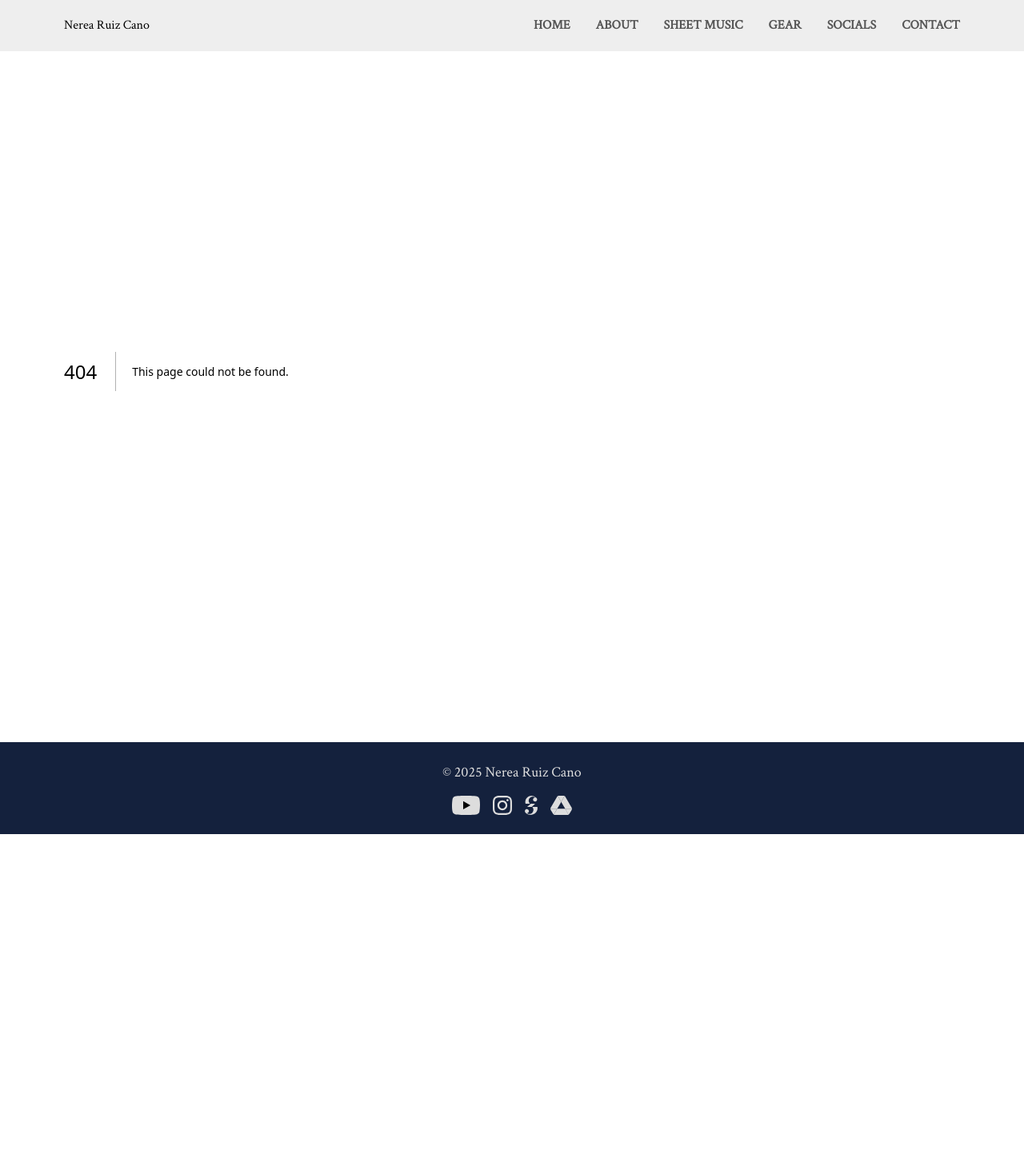
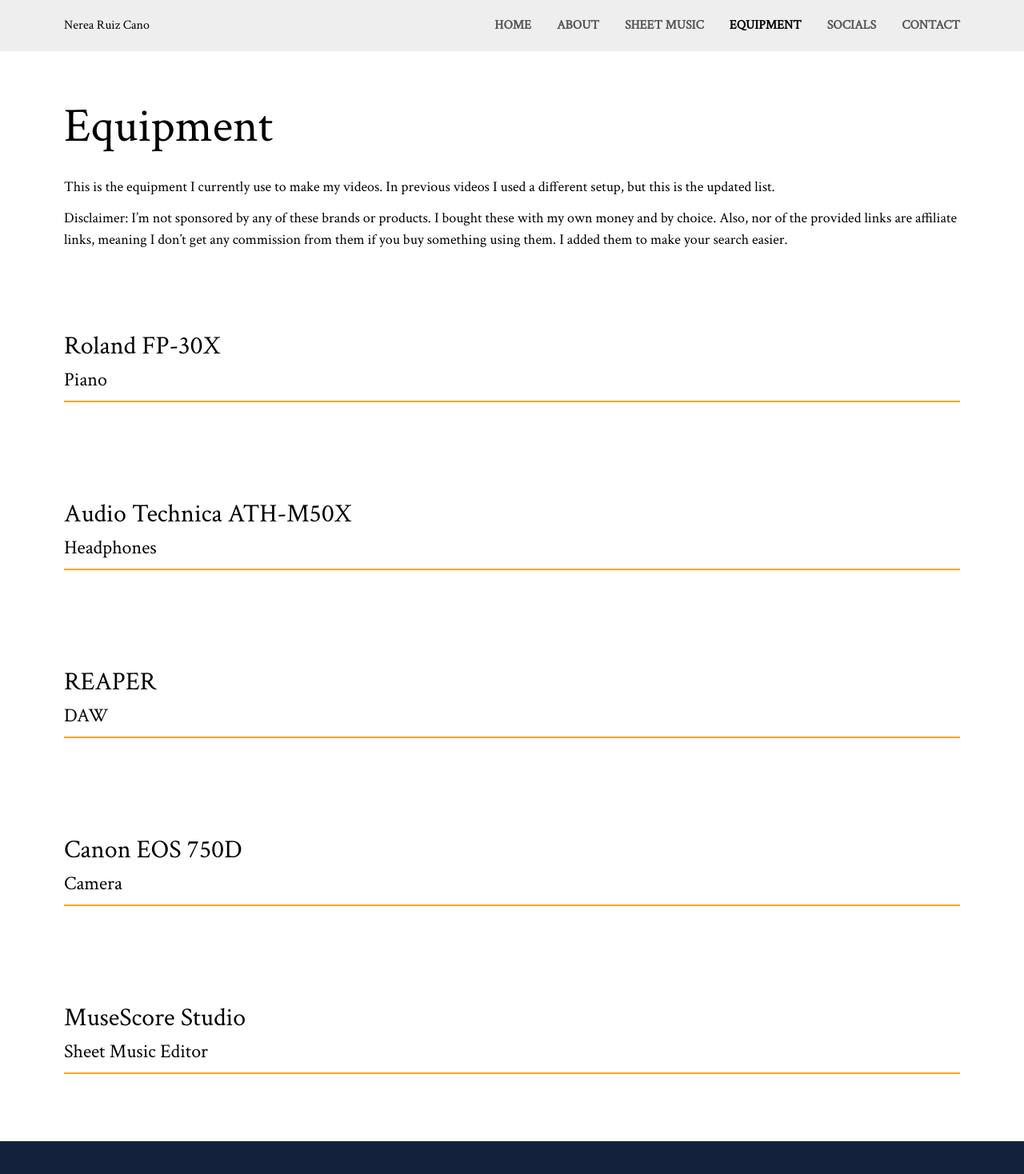
Before and after one commit to nruizcano/piano-web, a Next.js app: page /equipment in a window 1280 px wide. Before the commit this address had no page. Shown: the top 1468 px of the page at 80% size. Before the commit the page ends 1043 px from the top, so only its background shows below. Built offline with nearby package versions, Linux system fonts and the light colour scheme.

Commit message:
Resolve some TODOs, tiny visual improvements, replace 'gear' route with 'equipment', and create basic structure for the Equipment Page.

```diff
--- a/src/app/about/page.tsx
+++ b/src/app/about/page.tsx
@@ -183,7 +183,7 @@
           of the best decisions I’ve made. Even though I don’t have a huge
           audience, the small, supportive community that has formed is
           wonderful. Receiving comments on almost every video from people who
-          enjoyed my performance is incredibly heartwarming.
+          enjoyed my performance is incredibly heartwarming 🩵
         </p>
         <p>
           Sharing my piano journey has rekindled my passion and made every
--- a/src/app/components/Banner.tsx
+++ b/src/app/components/Banner.tsx
@@ -1,7 +1,7 @@
 import Image from "next/image";
 
 export default function Banner() {
-  // TODO: Add a background image and change subtitle text
+  // TODO: Add a background image
   return (
     <div className="relative group">
       <div className="relative">
@@ -16,7 +16,7 @@
       </div>
       <div className="absolute inset-0 flex flex-col items-start justify-center w-2/5 text-white gap-4 ml-16">
         <h1 className="text-6xl">Nerea Ruiz Cano</h1>
-        <h2>This is a personal website to show my projects and blog posts.</h2>
+        <h2>Just someone who loves playing piano and sharing music.</h2>
       </div>
     </div>
   );
--- a/src/app/contact/page.tsx
+++ b/src/app/contact/page.tsx
@@ -56,7 +56,7 @@
   };
 
   return (
-    <div className="flex flex-col min-w-full place-items-center pt-8 sm:pt-16">
+    <div className="flex flex-col min-w-full place-items-center pt-8 sm:pt-0">
       <h1 className="text-4xl sm:text-6xl mb-8 sm:mb-16">Send me an email</h1>
       <form
         onSubmit={handleSubmit(onSubmit)}
--- /dev/null
+++ b/src/app/equipment/module.css
@@ -0,0 +1,8 @@
+hr {
+    margin-top: 0.5rem;
+    margin-bottom: 1.25rem;
+}
+
+p {
+    margin-top: 0.75rem;
+}
--- /dev/null
+++ b/src/app/equipment/page.tsx
@@ -0,0 +1,47 @@
+import "@/app/equipment/module.css";
+
+export default function Equipment() {
+  return (
+    <div className="flex flex-col gap-24 min-w-full pt-8 sm:pt-16">
+      <section id="disclaimer">
+        <h1 className="text-5xl sm:text-6xl mb-8">Equipment</h1>
+        <p>
+          This is the equipment I currently use to make my videos. In previous
+          videos I used a different setup, but this is the updated list.
+        </p>
+        <p>
+          Disclaimer: I’m not sponsored by any of these brands or products. I
+          bought these with my own money and by choice. Also, nor of the
+          provided links are affiliate links, meaning I don’t get any commission
+          from them if you buy something using them. I added them to make your
+          search easier.
+        </p>
+      </section>
+      <section id="piano">
+        <h2>Roland FP-30X</h2>
+        <h3>Piano</h3>
+        <hr />
+      </section>
+      <section id="headphones">
+        <h2>Audio Technica ATH-M50X</h2>
+        <h3>Headphones</h3>
+        <hr />
+      </section>
+      <section id="daw">
+        <h2>REAPER</h2>
+        <h3>DAW</h3>
+        <hr />
+      </section>
+      <section id="camera">
+        <h2>Canon EOS 750D</h2>
+        <h3>Camera</h3>
+        <hr />
+      </section>
+      <section id="sheet-music-editor">
+        <h2>MuseScore Studio</h2>
+        <h3>Sheet Music Editor</h3>
+        <hr />
+      </section>
+    </div>
+  );
+}
--- a/src/app/globals.css
+++ b/src/app/globals.css
@@ -45,7 +45,6 @@
   padding: 1rem;
   border: none;
   width: 100%;
-  /* TODO: Add shadow */
 }
 
 form > div > span {
--- a/src/app/layout.tsx
+++ b/src/app/layout.tsx
@@ -16,9 +16,8 @@
 });
 
 export const metadata: Metadata = {
-  // TODO: Update metadata
   title: "Nerea Ruiz Cano | Piano",
-  description: "A website for Nerea Ruiz Cano's piano covers and information.",
+  description: "Nerea Ruiz Cano's piano website featuring her piano covers, sheet music, musical insights, equipment, contact information, and social links."
 };
 
 export default function RootLayout({
--- a/src/app/models/NavLinks.ts
+++ b/src/app/models/NavLinks.ts
@@ -2,7 +2,7 @@
     HOME = "HOME",
     ABOUT = "ABOUT",
     SHEET_MUSIC = "SHEET_MUSIC",
-    GEAR = "GEAR",
+    EQUIPMENT = "EQUIPMENT",
     SOCIALS = "SOCIALS",
     CONTACT = "CONTACT",
 }
@@ -25,9 +25,9 @@
         title: "Sheet Music",
         href: "/sheet-music",
     },
-    [NavLinks.GEAR]: {
-        title: "Gear",
-        href: "/gear",
+    [NavLinks.EQUIPMENT]: {
+        title: "Equipment",
+        href: "/equipment",
     },
     [NavLinks.SOCIALS]: {
         title: "Socials",
--- a/src/app/page.tsx
+++ b/src/app/page.tsx
@@ -3,7 +3,7 @@
 import LatestYoutubeVideo from "@/app/components/LatestYouTubeVideo";
 
 export default async function Home() {
-  return (
+  return ( // TODO: Improve InfoCards responsiveness
     <div className="flex flex-col gap-18 min-w-full">
       <section id="banner">
         <Banner />
```
